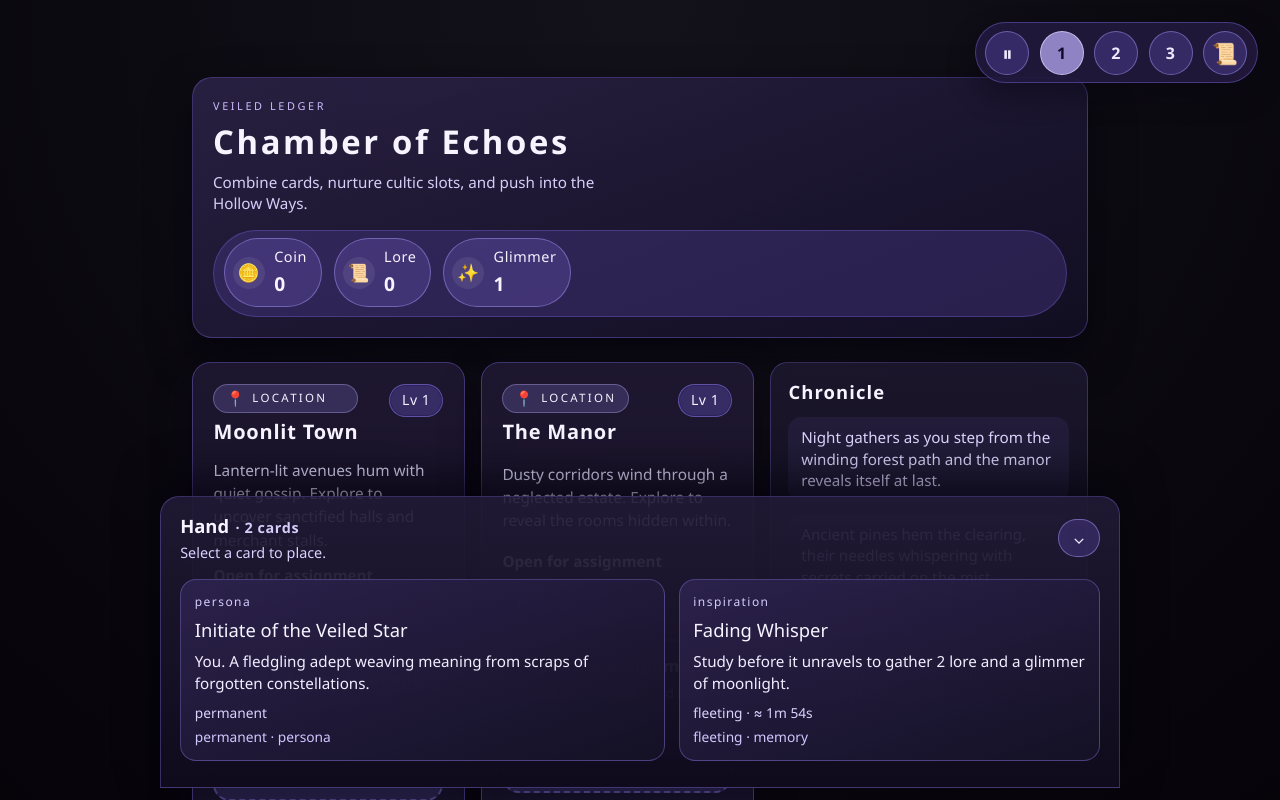
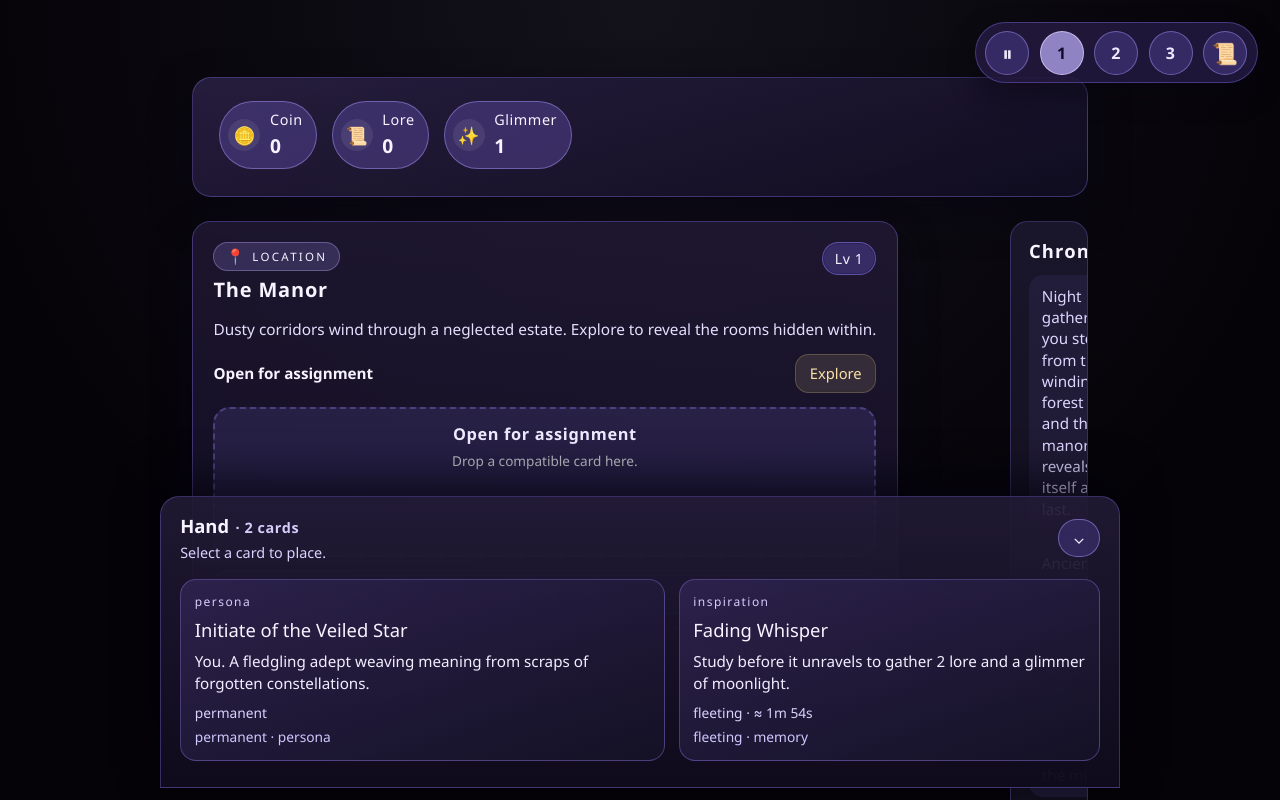
Before and after one commit to curtiscovington/hallowmoon, a React (Vite) app: page / in a window 1280 px wide. Shown: the top 800 px of the page. Built offline with nearby package versions, Linux system fonts and the light colour scheme.

Commit message:
Refine location progression and UI layout

```diff
--- a/src/App.tsx
+++ b/src/App.tsx
@@ -879,9 +879,21 @@ export default function App() {
     [state.cards, state.hand]
   );
 
-  const slots = useMemo(() => Object.values(state.slots).sort((a, b) => a.name.localeCompare(b.name)), [
-    state.slots
-  ]);
+  const slots = useMemo(() => Object.values(state.slots), [state.slots]);
+  const locationSlots = useMemo(
+    () =>
+      slots
+        .filter((slot) => slot.type === 'location')
+        .sort((a, b) => a.name.localeCompare(b.name)),
+    [slots]
+  );
+  const nonLocationSlots = useMemo(
+    () =>
+      slots
+        .filter((slot) => slot.type !== 'location')
+        .sort((a, b) => a.name.localeCompare(b.name)),
+    [slots]
+  );
 
   const locationExplorationAvailability = useMemo(() => {
     const availability: Partial<Record<LocationTag, boolean>> = {};
@@ -1014,26 +1026,57 @@ export default function App() {
     </>
   );
 
+  function renderSlotCard(slot: Slot) {
+    const occupant = slot.occupantId ? state.cards[slot.occupantId] ?? null : null;
+    const assistant = slot.assistantId ? state.cards[slot.assistantId] ?? null : null;
+    const attachments = slot.attachedCardIds
+      .map((cardId) => state.cards[cardId])
+      .filter((card): card is CardInstance => Boolean(card));
+    const isHeroInSlot = Boolean(
+      (occupant && occupant.id === state.heroCardId) || (assistant && assistant.id === state.heroCardId)
+    );
+    const canExplore =
+      slot.type === 'location' && slot.state !== 'damaged'
+        ? slot.location
+          ? locationExplorationAvailability[slot.location] ?? true
+          : true
+        : true;
+
+    return (
+      <SlotView
+        key={slot.id}
+        slot={slot}
+        occupant={occupant}
+        assistant={assistant}
+        attachments={attachments}
+        isHeroInSlot={isHeroInSlot}
+        hasSelectedCard={Boolean(selectedCard)}
+        selectedCardName={selectedCard?.name ?? null}
+        onClick={handleSlotClick}
+        onActivate={activateSlot}
+        onUpgrade={upgradeSlot}
+        upgradeCost={getUpgradeCost(slot.id)}
+        onRecall={recallCard}
+        onDropCard={handleSlotDrop}
+        onCardDragStart={handleCardDragStart}
+        onCardDragEnd={handleCardDragEnd}
+        timing={timingContext}
+        resources={state.resources}
+        isTimePaused={isPaused}
+        canExploreLocation={canExplore}
+      />
+    );
+  }
+
   return (
     <div className="game-shell">
-      <header className="game-header">
-        <div className="game-header__identity">
-          <span className="game-header__badge">Veiled Ledger</span>
-          <h1 className="game-header__title">Chamber of Echoes</h1>
-          <p className="game-header__subtitle">
-            Combine cards, nurture cultic slots, and push into the Hollow Ways.
-          </p>
+      <section className="resource-bar" aria-label="Current resources">
+        <div className="resource-bar__tracks">
+          {resourceTracks.map((track) => (
+            <ResourceTrack key={track.label} {...track} />
+          ))}
         </div>
-        <div className="game-header__status">
-          <div className="game-header__resources" aria-label="Resource overview">
-            <div className="game-header__resources-scroll">
-              {resourceTracks.map((track) => (
-                <ResourceTrack key={track.label} {...track} />
-              ))}
-            </div>
-          </div>
-        </div>
-      </header>
+      </section>
 
       <nav className="game-controls" aria-label="Time controls">
         <button
@@ -1086,49 +1129,15 @@ export default function App() {
       </nav>
 
       <main className="game-main">
+        {locationSlots.length > 0 ? (
+          <section className="game-locations" aria-label="Known locations">
+            <div className="slots-grid slots-grid--locations">
+              {locationSlots.map((slot) => renderSlotCard(slot))}
+            </div>
+          </section>
+        ) : null}
         <section className="slots-grid" aria-label="Available slots">
-          {slots.map((slot) => {
-            const occupant = slot.occupantId ? state.cards[slot.occupantId] ?? null : null;
-            const assistant = slot.assistantId ? state.cards[slot.assistantId] ?? null : null;
-            const attachments = slot.attachedCardIds
-              .map((cardId) => state.cards[cardId])
-              .filter((card): card is CardInstance => Boolean(card));
-            const isHeroInSlot = Boolean(
-              (occupant && occupant.id === state.heroCardId) ||
-                (assistant && assistant.id === state.heroCardId)
-            );
-            const canExplore =
-              slot.type === 'location' && slot.state !== 'damaged'
-                ? slot.location
-                  ? locationExplorationAvailability[slot.location] ?? true
-                  : true
-                : true;
-
-            return (
-              <SlotView
-                key={slot.id}
-                slot={slot}
-                occupant={occupant}
-                assistant={assistant}
-                attachments={attachments}
-                isHeroInSlot={isHeroInSlot}
-                hasSelectedCard={Boolean(selectedCard)}
-                selectedCardName={selectedCard?.name ?? null}
-                onClick={handleSlotClick}
-                onActivate={activateSlot}
-                onUpgrade={upgradeSlot}
-                upgradeCost={getUpgradeCost(slot.id)}
-                onRecall={recallCard}
-                onDropCard={handleSlotDrop}
-                onCardDragStart={handleCardDragStart}
-                onCardDragEnd={handleCardDragEnd}
-                timing={timingContext}
-                resources={state.resources}
-                isTimePaused={isPaused}
-                canExploreLocation={canExplore}
-              />
-            );
-          })}
+          {nonLocationSlots.map((slot) => renderSlotCard(slot))}
         </section>
         {isDesktop ? (
           <aside className="game-log" aria-live="polite">
--- a/src/index.css
+++ b/src/index.css
@@ -49,122 +49,46 @@ body {
   padding-bottom: clamp(4rem, 12vw, 5.5rem);
 }
 
-.game-header {
+.resource-bar {
+  display: flex;
+  flex-direction: column;
+  gap: 0.65rem;
+  background: linear-gradient(165deg, rgba(41, 32, 67, 0.88), rgba(17, 13, 33, 0.92));
+  border: 1px solid rgba(142, 122, 248, 0.32);
+  border-radius: 1.2rem;
+  padding: clamp(0.9rem, 2.4vw, 1.35rem);
+  box-shadow: 0 16px 38px rgba(5, 3, 16, 0.55);
+}
+
+.resource-bar__tracks {
+  display: flex;
+  gap: clamp(0.65rem, 2vw, 0.9rem);
+  overflow-x: auto;
+  scroll-snap-type: x proximity;
+  padding: 0.1rem 0.3rem 0.3rem;
+}
+
+.resource-bar__tracks::-webkit-scrollbar {
+  height: 4px;
+}
+
+.resource-bar__tracks::-webkit-scrollbar-thumb {
+  background: rgba(204, 189, 255, 0.45);
+  border-radius: 999px;
+}
+
+.game-main {
   display: flex;
   flex-direction: column;
   gap: 1rem;
-  background: linear-gradient(160deg, rgba(45, 36, 73, 0.85), rgba(18, 14, 36, 0.9));
-  border: 1px solid rgba(144, 118, 255, 0.3);
-  border-radius: 1.25rem;
-  padding: 1.25rem;
-  box-shadow: 0 18px 42px rgba(3, 2, 10, 0.65);
-}
-
-.game-header__identity {
-  display: grid;
-  gap: 0.4rem;
-}
-
-.game-header__badge {
-  text-transform: uppercase;
-  font-size: 0.68rem;
-  letter-spacing: 0.24em;
-  color: #cdbbff;
-}
-
-.game-header__title {
-  margin: 0;
-  font-size: clamp(1.4rem, 4.5vw, 2.05rem);
-  letter-spacing: 0.08em;
-}
-
-.game-header__subtitle {
-  margin: 0;
-  font-size: 0.95rem;
-  color: #d6cff9;
-  max-width: 45ch;
-}
-
-.game-header__status {
-  display: grid;
-  gap: 1rem;
-}
-
-.game-header__status-main {
-  display: flex;
-  flex-wrap: wrap;
-  gap: 0.75rem;
-  align-items: center;
-  justify-content: space-between;
-}
-
-.game-header__cadence {
-  display: grid;
-  gap: 0.15rem;
-  font-size: 0.95rem;
-  background: rgba(106, 89, 188, 0.35);
-  padding: 0.5rem 0.9rem;
-  border-radius: 999px;
-  border: 1px solid rgba(164, 140, 255, 0.35);
-}
-
-.game-header__cadence-label {
-  font-size: 0.78rem;
-  color: #d5ccff;
-  letter-spacing: 0.04em;
-}
-
-.game-header__cadence-value {
-  font-size: 1.1rem;
-  font-weight: 600;
-  letter-spacing: 0.02em;
-}
-
-.game-header__timer {
-  font-size: 1rem;
-  color: #fbe0a8;
-  background: rgba(251, 224, 168, 0.12);
-  border: 1px solid rgba(251, 224, 168, 0.18);
-  padding: 0.55rem 1rem;
-  border-radius: 999px;
-  letter-spacing: 0.02em;
-  min-width: 0;
-}
-
-.game-header__timer--paused {
-  color: #cbbff7;
-  background: rgba(121, 104, 214, 0.18);
-  border-color: rgba(173, 158, 255, 0.3);
-}
-
-.game-header__resources {
-  border: 1px solid rgba(144, 118, 255, 0.28);
-  border-radius: 999px;
-  padding: 0.35rem 0.35rem 0.25rem;
-  background: rgba(69, 54, 129, 0.45);
-}
-
-.game-header__resources-scroll {
-  display: flex;
-  gap: 0.75rem;
-  overflow-x: auto;
-  scroll-snap-type: x proximity;
-  padding: 0.1rem 0.25rem 0.35rem;
-}
-
-.game-header__resources-scroll::-webkit-scrollbar {
-  height: 4px;
-}
-
-.game-header__resources-scroll::-webkit-scrollbar-thumb {
-  background: rgba(204, 189, 255, 0.45);
-  border-radius: 999px;
-}
-
-.game-main {
-  display: flex;
-  flex-direction: column;
-  gap: 1rem;
+}
+
+.game-locations {
+  display: grid;
+  gap: clamp(0.6rem, 2vw, 1rem);
+  padding-bottom: clamp(0.75rem, 2vw, 1.25rem);
+  margin-bottom: clamp(0.75rem, 2vw, 1.4rem);
+  border-bottom: 1px solid rgba(124, 108, 189, 0.35);
 }
 
 .slots-grid {
@@ -175,16 +99,32 @@ body {
   flex: 2;
 }
 
+.slots-grid--locations {
+  grid-template-columns: minmax(0, 1fr);
+  gap: clamp(1.05rem, 2.6vw, 1.65rem);
+}
+
+.slots-grid--locations .slot-card {
+  min-height: 210px;
+}
+
 @media (max-width: 720px) {
   .slots-grid {
     grid-template-columns: repeat(2, minmax(0, 1fr));
     gap: 0.75rem;
   }
+  .slots-grid--locations {
+    grid-template-columns: minmax(0, 1fr);
+    gap: 1rem;
+  }
 }
 
 @media (max-width: 420px) {
   .slots-grid {
     gap: 0.5rem;
+  }
+  .slots-grid--locations {
+    gap: 0.85rem;
   }
 }
 
--- a/src/state/gameMachine.ts
+++ b/src/state/gameMachine.ts
@@ -81,12 +81,8 @@ function initialState(): GameState {
   const whisper = instantiateCard(OPPORTUNITY_TEMPLATES[0]);
   const slots: Record<string, Slot> = {};
   const manorSlot = instantiateSlot(SLOT_TEMPLATES.manor);
-  const townSlot = instantiateSlot(SLOT_TEMPLATES.town);
-  const forestSlot = instantiateSlot(SLOT_TEMPLATES.forest);
 
   slots[manorSlot.id] = manorSlot;
-  slots[townSlot.id] = townSlot;
-  slots[forestSlot.id] = forestSlot;
 
   return {
     cycle: 1,
@@ -291,6 +287,7 @@ function completeLocationExploration(state: GameState, slotId: string, log: stri
 
   const remainingAfterReveal = missingKeys.length > 0 ? missingKeys.length - 1 : 0;
   const shouldRemoveSlot = Boolean(definition?.removeWhenComplete && missingKeys.length <= 1);
+  const willUnlockTown = Boolean(definition?.key === 'manor' && shouldRemoveSlot);
 
   if (shouldRemoveSlot) {
     delete updatedSlots[slotId];
@@ -301,6 +298,16 @@ function completeLocationExploration(state: GameState, slotId: string, log: stri
       pendingAction: null,
       lockedUntil: null
     };
+  }
+
+  let townUnlocked = false;
+  if (willUnlockTown) {
+    const hasTown = Object.values(updatedSlots).some((slotEntry) => slotEntry.key === SLOT_TEMPLATES.town.key);
+    if (!hasTown) {
+      const townSlot = instantiateSlot(SLOT_TEMPLATES.town);
+      updatedSlots[townSlot.id] = townSlot;
+      townUnlocked = true;
+    }
   }
 
   let updatedCards = state.cards;
@@ -335,6 +342,13 @@ function completeLocationExploration(state: GameState, slotId: string, log: stri
     nextLog = appendLog(log, `${explorerName} uncovers ${fragment} within ${currentSlot.name}.`);
   } else {
     nextLog = appendLog(log, `${explorerName} reports no new findings in ${currentSlot.name}.`);
+  }
+
+  if (townUnlocked) {
+    nextLog = appendLog(
+      nextLog,
+      `${explorerName} charts the manor completely, revealing a clear path down to the town at the bottom of the hill.`
+    );
   }
 
   return {
```
